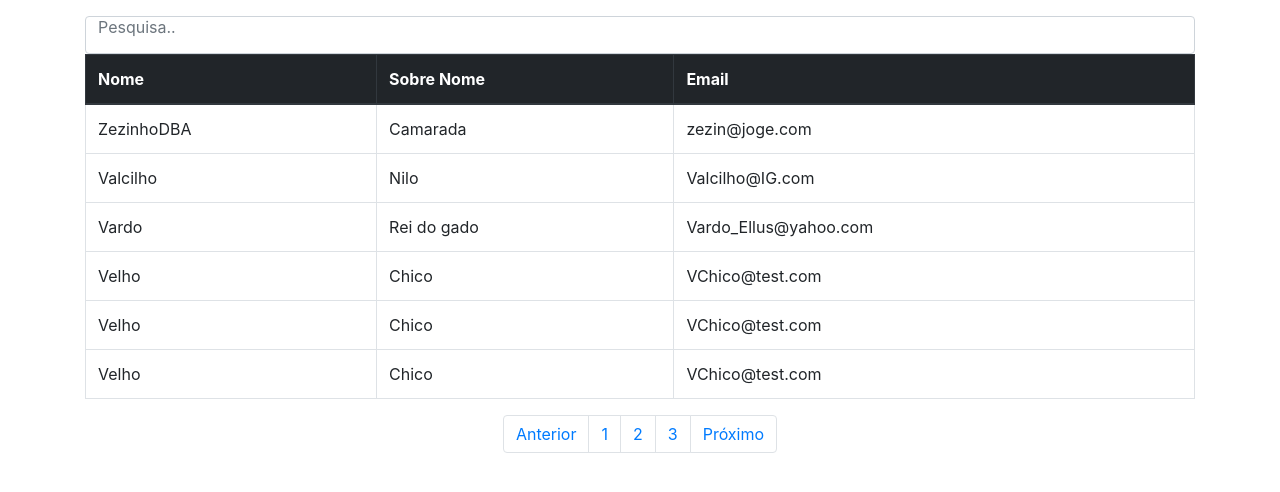
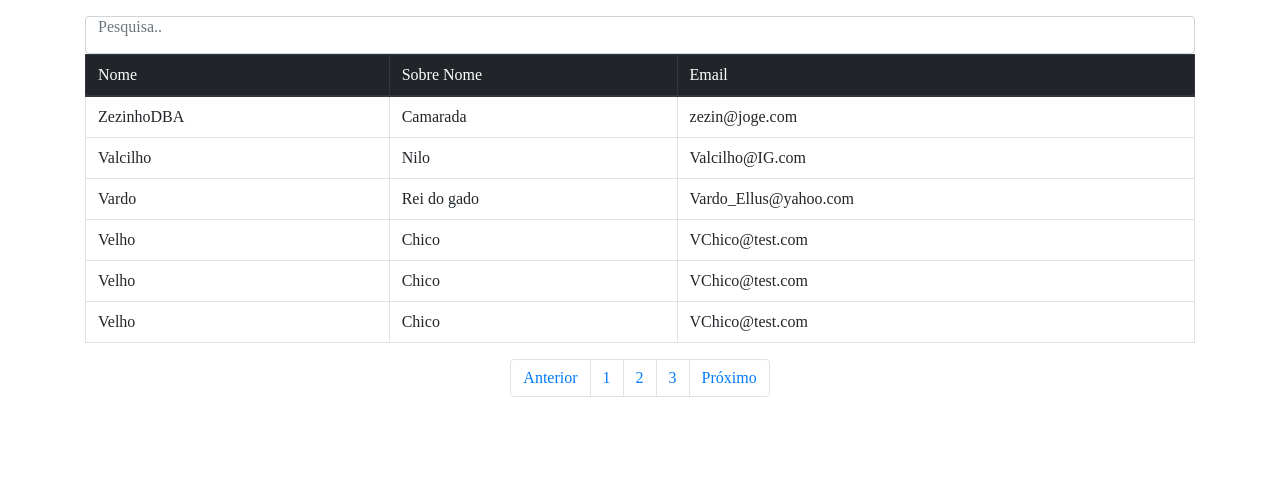
Before and after one commit to matheusrcruz/Components, a plain HTML site: page src/view/index.html in a window 1280 px wide. Drawn offline with Linux system fonts and the light colour scheme.

Commit message:
ADD: NEW structure

```diff
--- /dev/null
+++ b/src/generics/style/reset.css
@@ -0,0 +1,43 @@
+html, body, div, span, applet, object, iframe,
+h1, h2, h3, h4, h5, h6, p, blockquote, pre,
+a, abbr, acronym, address, big, cite, code,
+del, dfn, em, img, ins, kbd, q, s, samp,
+small, strike, strong, sub, sup, tt, var,
+b, u, i, center,
+dl, dt, dd, ol, ul, li,
+fieldset, form, label, legend,
+table, caption, tbody, tfoot, thead, tr, th, td,
+article, aside, canvas, details, embed,
+figure, figcaption, footer, header, hgroup,
+menu, nav, output, ruby, section, summary,
+time, mark, audio, video {
+	margin: 0;
+	padding: 0;
+	border: 0;
+	font-size: 100%;
+	font: inherit;
+	vertical-align: baseline;
+}
+
+article, aside, details, figcaption, figure,
+footer, header, hgroup, menu, nav, section {
+	display: block;
+}
+body {
+	line-height: 1;
+}
+ol, ul {
+	list-style: none;
+}
+blockquote, q {
+	quotes: none;
+}
+blockquote:before, blockquote:after,
+q:before, q:after {
+	content: '';
+	content: none;
+}
+table {
+	border-collapse: collapse;
+	border-spacing: 0;
+}
--- a/src/view/index.html
+++ b/src/view/index.html
@@ -5,7 +5,8 @@
         <meta name="viewport" content="width=device-width, initial-scale=1, shrink-to-fit=no">
         <link rel="stylesheet" href="../generics/style/bootstrap.min.css">
         <link rel="stylesheet" href="../generics/style/custom.css">
-        <link rel="stylesheet" href="../generics/reset/style.css">
+        <link rel="stylesheet" href="../generics/style/reset.css">
+
         <title>InfoLojas</title>
 </head>
 <body>
```
